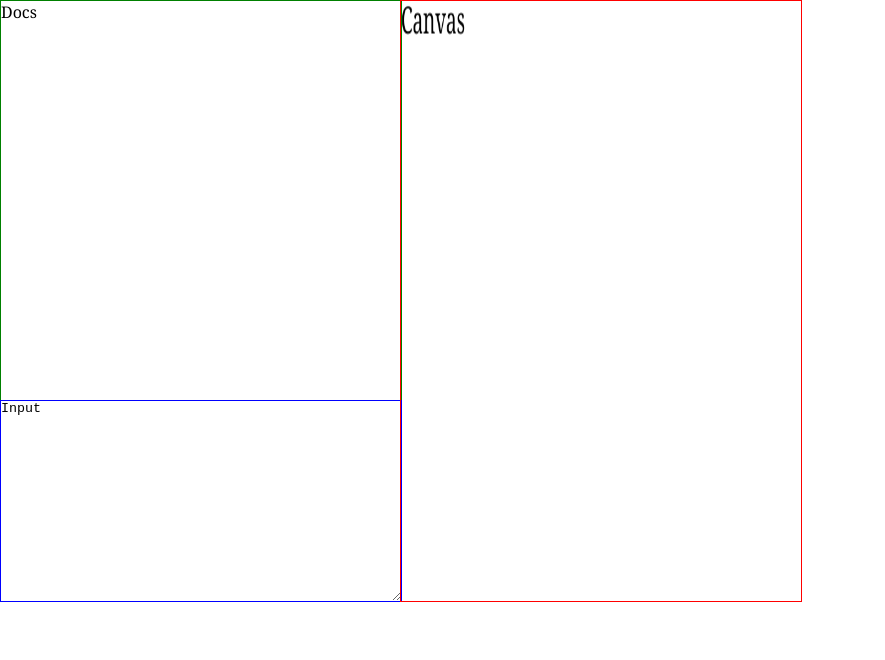
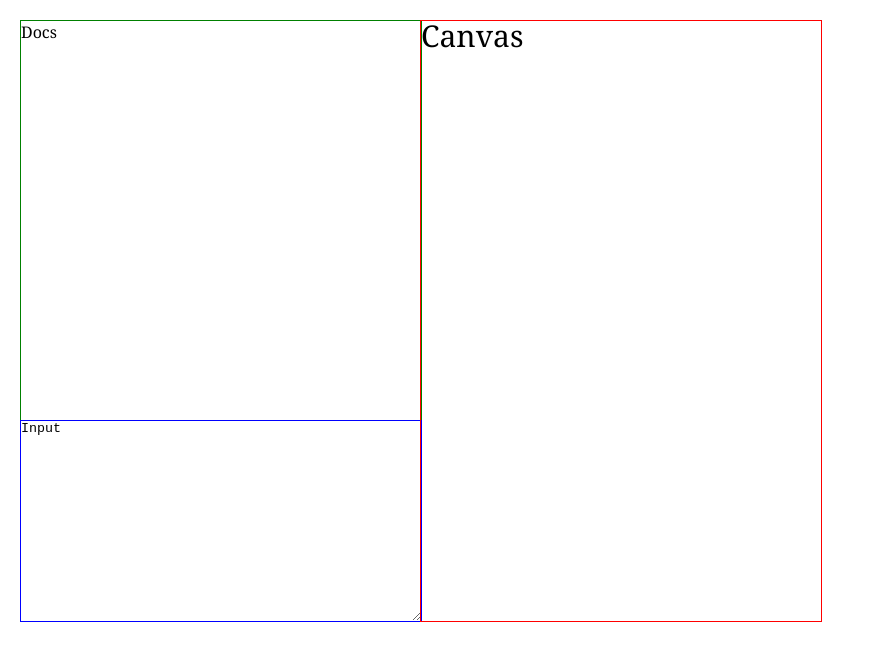
Before and after one commit to inchingforward/fsturtle, a website built with webpack: page public/index.html in a window 1280 px wide. Shown: the whole page, without its empty margins (0-885 px from the left). Built offline with nearby package versions, Linux system fonts and the light colour scheme.

Commit message:
Adjustments.

```diff
--- a/public/index.html
+++ b/public/index.html
@@ -9,7 +9,7 @@
   <body>
     <div id="docs"></div>
     <textarea id="console"></textarea>
-    <canvas id="canvas" width="640" height="480"></canvas>
+    <canvas id="canvas" width="400" height="600"></canvas>
     <script src="bundle.js"></script>
   </body>
 </html>
--- a/public/site.css
+++ b/public/site.css
@@ -6,30 +6,32 @@ html {
 
 #docs {
   position: absolute;
-  top: 0;
-  left: 0;
+  top: 20px;
+  left: 20px;
   width: 400px;
   height: 400px;
   border: 1px solid green;
-
-}
-
-#canvas {
-  position: absolute;
-  top: 0;
-  left: 400px;
-  width: 400px;
-  height: 600px;
-  border: 1px solid red;
+  padding: 0;
 }
 
 #console {
   position: absolute;
-  top: 400px;
-  left: 0;
+  top: 420px;
+  left: 20px;
   width: 400px;
   height: 200px;
   border: 1px solid blue;
   padding: 0;
   margin: 0;
 }
+
+#canvas {
+  position: absolute;
+  top: 20px;
+  left: 420px;
+  width: 400px;
+  height: 600px;
+  border: 1px solid red;
+  padding: 0;
+  margin: 0;
+}
```
